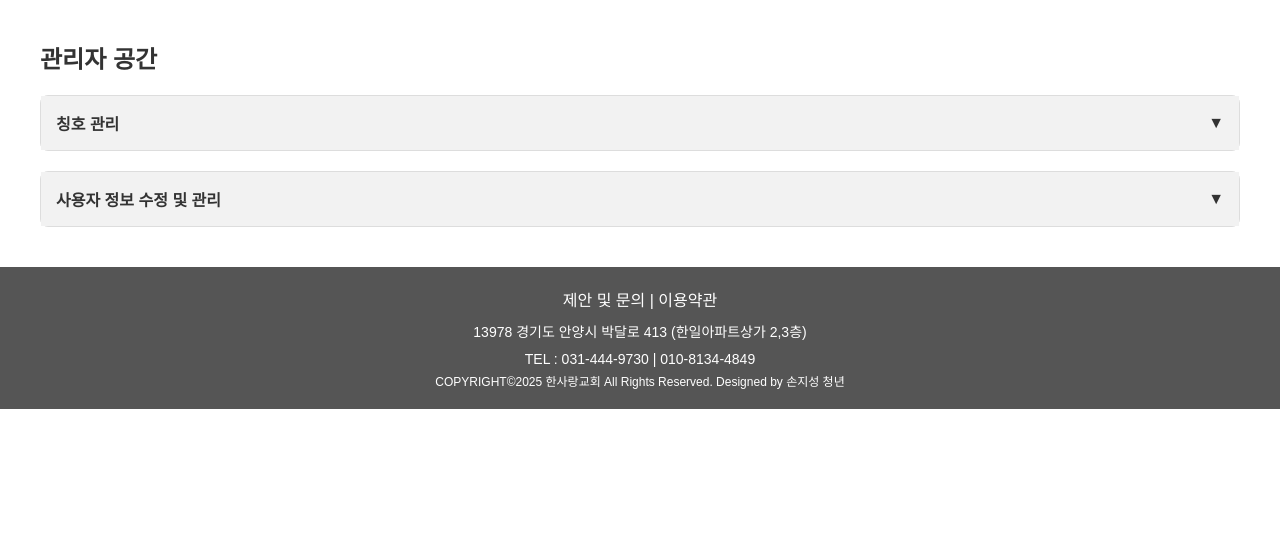
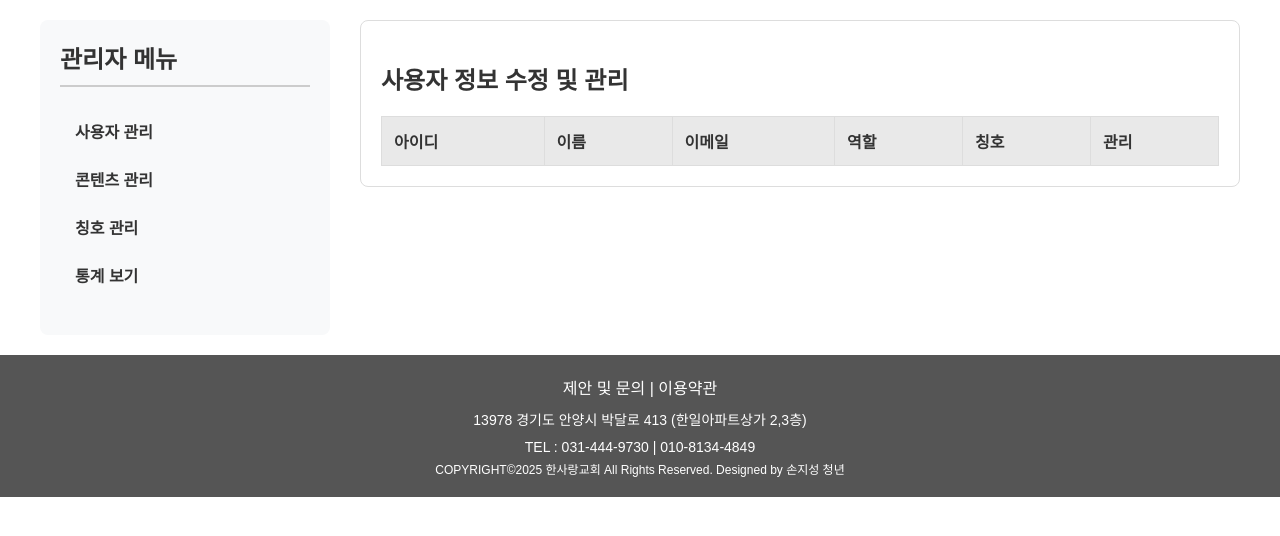
Before and after one commit to LossNBI/hanlovesite, a Python web app: template main/templates/main/admin.html in a window 1280 px wide. Shown: the part 135-671 px from the top of the page. Run offline with Jinja, Linux system fonts and the light colour scheme; the template is opened without the code that fills it, so the values that code supplies are empty.

Commit message:
관리자 사이트 수정

```diff
--- a/main/templates/main/admin.html
+++ b/main/templates/main/admin.html
@@ -8,29 +8,52 @@
     <link rel="stylesheet" href="/css/form.css" />
     <style>
       .admin-container {
+        display: flex;
         padding: 20px;
         max-width: 1200px;
         margin: 0 auto;
       }
+      .admin-nav {
+        width: 250px;
+        flex-shrink: 0;
+        margin-right: 30px;
+        background-color: #f8f9fa;
+        border-radius: 8px;
+        padding: 20px;
+      }
+      .admin-nav h2 {
+        margin-top: 0;
+        font-size: 1.5em;
+        border-bottom: 2px solid #ccc;
+        padding-bottom: 10px;
+        margin-bottom: 20px;
+      }
+      .admin-nav ul {
+        list-style: none;
+        padding: 0;
+      }
+      .admin-nav li a {
+        display: block;
+        padding: 12px 15px;
+        text-decoration: none;
+        color: #333;
+        font-weight: bold;
+        border-radius: 4px;
+        transition: background-color 0.2s;
+      }
+      .admin-nav li a:hover {
+        background-color: #e9ecef;
+      }
+      .admin-content-section {
+        flex-grow: 1;
+      }
       .admin-section {
         border: 1px solid #ddd;
         border-radius: 8px;
-        margin-bottom: 20px;
+        padding: 20px;
+        display: none; /* 초기 상태는 모두 숨김 */
       }
-      .admin-header {
-        background-color: #f2f2f2;
-        padding: 15px;
-        cursor: pointer;
-        display: flex;
-        justify-content: space-between;
-        align-items: center;
-        font-weight: bold;
-      }
-      .admin-content {
-        padding: 15px;
-        display: none; /* 초기 상태는 숨김 */
-      }
-      .admin-content.active {
+      .admin-section.active {
         display: block; /* 클릭하면 보임 */
       }
       .admin-table {
@@ -106,34 +129,23 @@
     </header>
 
     <main class="admin-container">
-      <h2>관리자 공간</h2>
+      <nav class="admin-nav">
+        <h2>관리자 메뉴</h2>
+        <ul>
+          <li>
+            <a href="#" onclick="showSection('user-management')">사용자 관리</a>
+          </li>
+          <li><a href="/admin_content.html">콘텐츠 관리</a></li>
+          <li>
+            <a href="#" onclick="showSection('title-management')">칭호 관리</a>
+          </li>
+          <li><a href="#">통계 보기</a></li>
+        </ul>
+      </nav>
 
-      <div class="admin-section">
-        <div class="admin-header" onclick="toggleSection('title-management')">
-          칭호 관리
-          <span>&#x25BC;</span>
-        </div>
-        <div id="title-management" class="admin-content">
-          <form id="add-title-form" class="admin-form-group">
-            <input
-              type="text"
-              id="new-title-input"
-              placeholder="새로운 칭호 추가"
-              required
-              style="flex: 1"
-            />
-            <button type="submit" class="btn-update">추가</button>
-          </form>
-          <ul id="title-list"></ul>
-        </div>
-      </div>
-
-      <div class="admin-section">
-        <div class="admin-header" onclick="toggleSection('user-management')">
-          사용자 정보 수정 및 관리
-          <span>&#x25BC;</span>
-        </div>
-        <div id="user-management" class="admin-content">
+      <div class="admin-content-section">
+        <div id="user-management" class="admin-section active">
+          <h2>사용자 정보 수정 및 관리</h2>
           <table class="admin-table">
             <thead>
               <tr>
@@ -147,6 +159,21 @@
             </thead>
             <tbody id="user-list"></tbody>
           </table>
+        </div>
+
+        <div id="title-management" class="admin-section">
+          <h2>칭호 관리</h2>
+          <form id="add-title-form" class="admin-form-group">
+            <input
+              type="text"
+              id="new-title-input"
+              placeholder="새로운 칭호 추가"
+              required
+              style="flex: 1"
+            />
+            <button type="submit" class="btn-update">추가</button>
+          </form>
+          <ul id="title-list"></ul>
         </div>
       </div>
     </main>
@@ -166,8 +193,15 @@
 
     <script>
       let titles = []; // 칭호 목록을 저장할 전역 변수
+      const userMenu = document.querySelector(".user-menu");
 
-      const userMenu = document.querySelector(".user-menu");
+      // 특정 섹션을 보여주는 함수
+      function showSection(id) {
+        document.querySelectorAll(".admin-section").forEach((section) => {
+          section.classList.remove("active");
+        });
+        document.getElementById(id).classList.add("active");
+      }
 
       // 로그인 상태를 확인하고 UI를 업데이트하는 함수
       async function checkLoginStatus() {
@@ -176,24 +210,14 @@
           const data = await response.json();
 
           if (data.isLoggedIn) {
-            // 로그인 상태일 때: "환영합니다, [아이디]님"과 "로그아웃" 버튼 표시
-            let menuHtml = `
-                    <a href="/mypage.html" class="welcome-message">환영합니다, ${data.name}님</a>
-                    <a href="#" id="logout-btn">로그아웃</a>
-                `;
+            let menuHtml = `<a href="/my-page.html" class="welcome-message">환영합니다, ${data.name}님</a><a href="#" id="logout-btn">로그아웃</a>`;
 
-            // **관리자일 경우 '관리자 공간' 버튼 추가**
             if (data.role === "admin") {
-              menuHtml = `
-                        <a href="/mypage.html" class="welcome-message">환영합니다, ${data.name}님</a>
-                        <a href="/admin.html" class="admin-link">관리자 공간</a>
-                        <a href="#" id="logout-btn">로그아웃</a>
-                    `;
+              menuHtml = `<a href="/my-page.html" class="welcome-message">환영합니다, ${data.name}님</a><a href="/admin.html" class="admin-link">관리자 공간</a><a href="#" id="logout-btn">로그아웃</a>`;
             }
 
             userMenu.innerHTML = menuHtml;
 
-            // 로그아웃 버튼 클릭 이벤트 리스너 추가
             document
               .getElementById("logout-btn")
               .addEventListener("click", async (e) => {
@@ -203,30 +227,16 @@
                 });
                 if (logoutResponse.ok) {
                   alert("로그아웃 되었습니다.");
-                  window.location.reload(); // 페이지 새로고침
+                  window.location.reload();
                 }
               });
           } else {
-            // 로그아웃 상태일 때: "로그인"과 "회원가입" 버튼 표시
-            userMenu.innerHTML = `
-                    <a href="/login.html">로그인</a>
-                    <a href="/register.html">회원가입</a>
-                `;
+            userMenu.innerHTML = `<a href="/login.html">로그인</a><a href="/register.html">회원가입</a>`;
           }
         } catch (error) {
           console.error("로그인 상태 확인 오류:", error);
-          // 오류 발생 시 기본값 표시
-          userMenu.innerHTML = `
-                <a href="/login.html">로그인</a>
-                <a href="/register.html">회원가입</a>
-            `;
+          userMenu.innerHTML = `<a href="/login.html">로그인</a><a href="/register.html">회원가입</a>`;
         }
-      }
-
-      // 섹션 열기/닫기 토글 함수
-      function toggleSection(id) {
-        const sectionContent = document.getElementById(id);
-        sectionContent.classList.toggle("active");
       }
 
       // 칭호 목록을 가져와 드롭다운에 추가하는 함수
@@ -234,17 +244,16 @@
         try {
           const response = await fetch("/api/admin/titles");
           const data = await response.json();
-          titles = data.map((t) => t.title); // 전역 변수에 칭호 저장
+          titles = data.map((t) => t.title);
 
-          // 칭호 관리 섹션에 목록 표시
           const titleListElement = document.getElementById("title-list");
           titleListElement.innerHTML = "";
           titles.forEach((title) => {
             const li = document.createElement("li");
             li.className = "title-list-item";
             li.innerHTML = `
-              <span>${title}</span>
-              <button class="btn-demote" onclick="deleteTitle('${title}')">삭제</button>
+                <span>${title}</span>
+                <button class="btn-demote" onclick="deleteTitle('${title}')">삭제</button>
             `;
             titleListElement.appendChild(li);
           });
@@ -265,7 +274,7 @@
           if (response.ok) {
             users.forEach((user) => {
               const row = document.createElement("tr");
-              // 칭호 드롭다운 메뉴 생성
+
               const titleDropdown = document.createElement("select");
               titleDropdown.onchange = (e) =>
                 updateUserTitle(user._id, e.target.value);
@@ -280,7 +289,6 @@
                 titleDropdown.appendChild(option);
               });
 
-              // '칭호 없음' 옵션 추가
               const noTitleOption = document.createElement("option");
               noTitleOption.value = "";
               noTitleOption.textContent = "칭호 없음";
@@ -303,7 +311,8 @@
                     }>관리자</option>
                   </select>
                 </td>
-                <td></td> <td>
+                <td></td>
+                <td>
                   <div class="btn-group">
                     <button class="btn-update" onclick="resetUserPassword('${
                       user._id
@@ -327,11 +336,9 @@
         }
       }
 
-      // 역할(Role)을 업데이트하는 함수
       async function updateUserRole(userId, newRole) {
         const confirmUpdate = confirm(`${newRole} 역할로 변경하시겠습니까?`);
         if (!confirmUpdate) return;
-
         try {
           const response = await fetch("/api/admin/users/update", {
             method: "POST",
@@ -349,7 +356,6 @@
         }
       }
 
-      // 칭호(Title)를 업데이트하는 함수
       async function updateUserTitle(userId, newTitle) {
         try {
           const response = await fetch("/api/admin/users/update", {
@@ -368,7 +374,6 @@
         }
       }
 
-      // 새로운 칭호를 추가하는 폼 제출 이벤트 핸들러
       document
         .getElementById("add-title-form")
         .addEventListener("submit", async (e) => {
@@ -386,8 +391,8 @@
             alert(result.message);
             if (response.ok) {
               document.getElementById("new-title-input").value = "";
-              await fetchTitles(); // 칭호 목록 새로고침
-              fetchUsers(); // 사용자 목록도 새로고침
+              await fetchTitles();
+              fetchUsers();
             }
           } catch (error) {
             console.error("칭호 추가 오류:", error);
@@ -395,7 +400,6 @@
           }
         });
 
-      // 칭호를 삭제하는 함수
       async function deleteTitle(title) {
         const confirmText = prompt(
           `'${title}' 칭호를 삭제하려면 '삭제'를 입력하세요.`
@@ -414,8 +418,8 @@
           const result = await response.json();
           alert(result.message);
           if (response.ok) {
-            await fetchTitles(); // 칭호 목록 새로고침
-            fetchUsers(); // 사용자 목록도 새로고침
+            await fetchTitles();
+            fetchUsers();
           }
         } catch (error) {
           console.error("칭호 삭제 오류:", error);
@@ -423,7 +427,6 @@
         }
       }
 
-      // 사용자 비밀번호를 재설정하는 함수
       async function resetUserPassword(userId, username) {
         const newPassword = prompt(
           `${username} 사용자의 새로운 비밀번호를 입력하세요:`
@@ -455,7 +458,6 @@
         }
       }
 
-      // 사용자 계정을 삭제하는 함수 (새로 추가)
       async function deleteUser(userId, username) {
         const confirmText = prompt(
           `'${username}' 사용자를 삭제하려면 '삭제'를 입력하세요.`
@@ -474,7 +476,7 @@
           const result = await response.json();
           alert(result.message);
           if (response.ok) {
-            fetchUsers(); // 사용자 목록 새로고침
+            fetchUsers();
           }
         } catch (error) {
           console.error("사용자 삭제 오류:", error);
@@ -482,27 +484,8 @@
         }
       }
 
-      <nav class="admin-nav">
-        <h2>관리자 메뉴</h2>
-        <ul>
-          <li>
-            <a href="/admin.html">관리자 대시보드</a>
-          </li>
-          <li>
-            <a href="/admin_content.html">콘텐츠 관리</a>
-          </li>
-          <li>
-            <a href="#">사용자 관리</a>
-          </li>{" "}
-          <li>
-            <a href="#">통계 보기</a>
-          </li>
-        </ul>
-      </nav>;
-
-      // 페이지 로드 시 초기 데이터 가져오기
       document.addEventListener("DOMContentLoaded", async () => {
-        await checkLoginStatus(); // 로그인 상태 확인을 먼저 실행
+        await checkLoginStatus();
         await fetchTitles();
         fetchUsers();
       });
```
